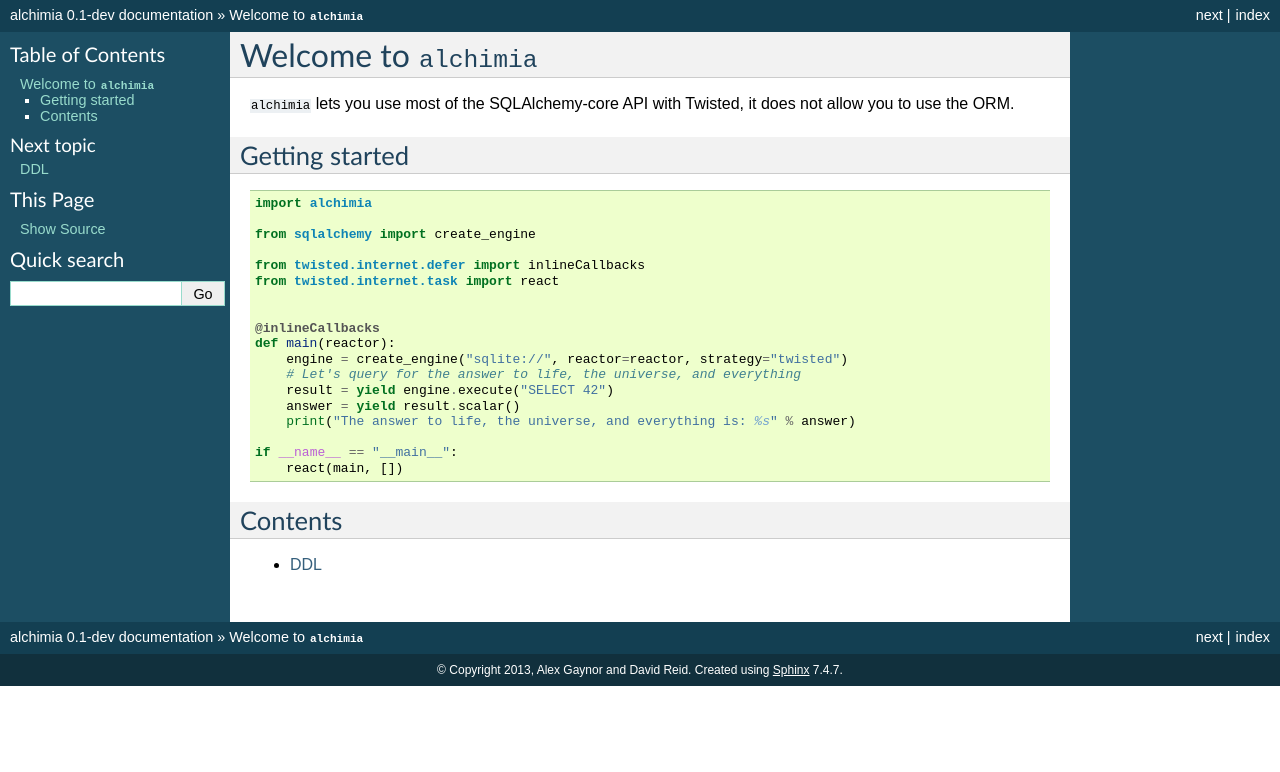
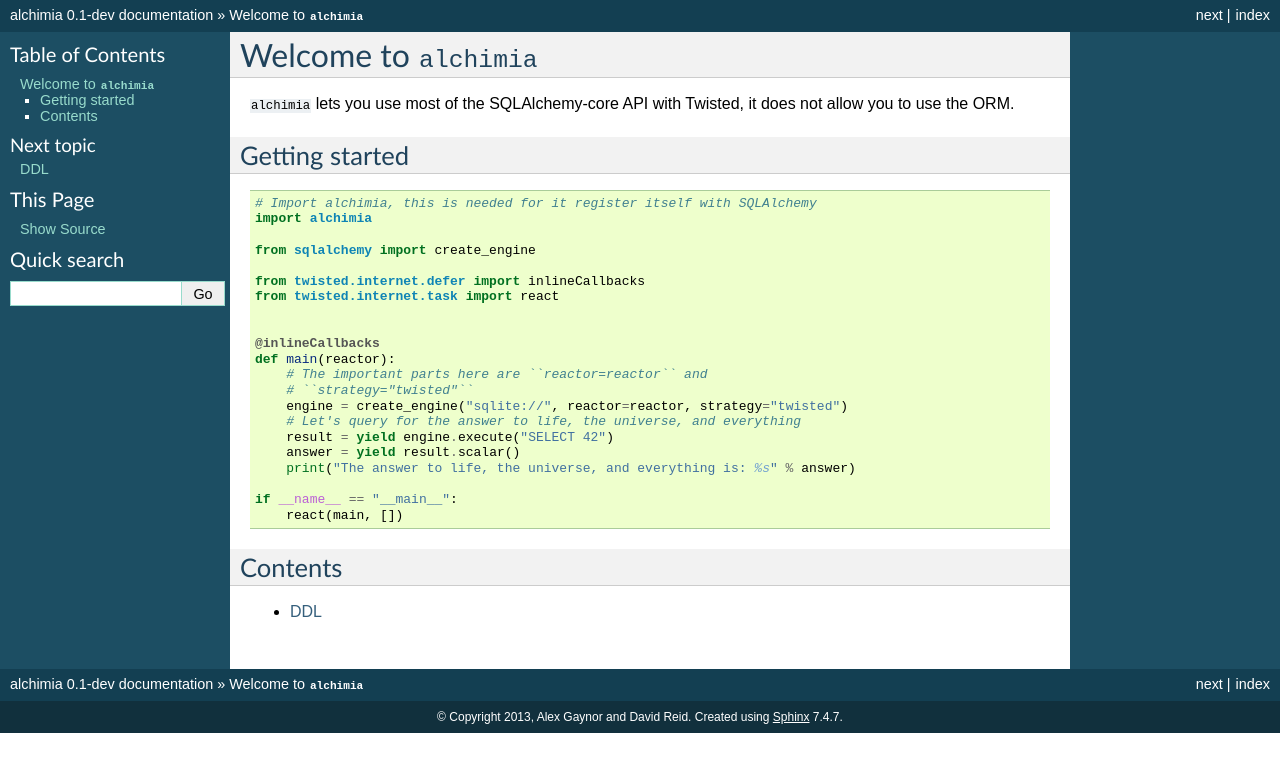
Before and after one commit to alex/alchimia, a Sphinx documentation site: the page built from docs/index.rst, in a window 1280 px wide. Shown: the top 772 px of the page. Built offline with Sphinx 7.4.7, drawn with Linux system fonts in a browser that asks for light colours; pages that are not in the unit, such as notebooks, are missing from menus.

Commit message:
Helpful comments

```diff
--- a/docs/index.rst
+++ b/docs/index.rst
@@ -9,6 +9,7 @@
 
 .. code:: python
 
+    # Import alchimia, this is needed for it register itself with SQLAlchemy
     import alchimia
 
     from sqlalchemy import create_engine
@@ -19,6 +20,8 @@
 
     @inlineCallbacks
     def main(reactor):
+        # The important parts here are ``reactor=reactor`` and
+        # ``strategy="twisted"``
         engine = create_engine("sqlite://", reactor=reactor, strategy="twisted")
         # Let's query for the answer to life, the universe, and everything
         result = yield engine.execute("SELECT 42")
```
